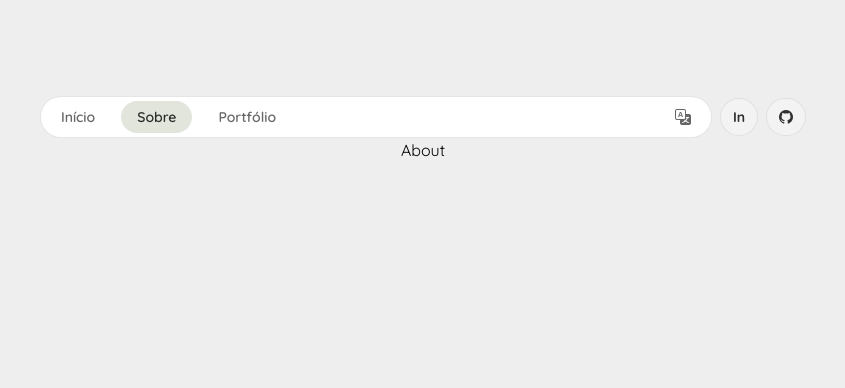
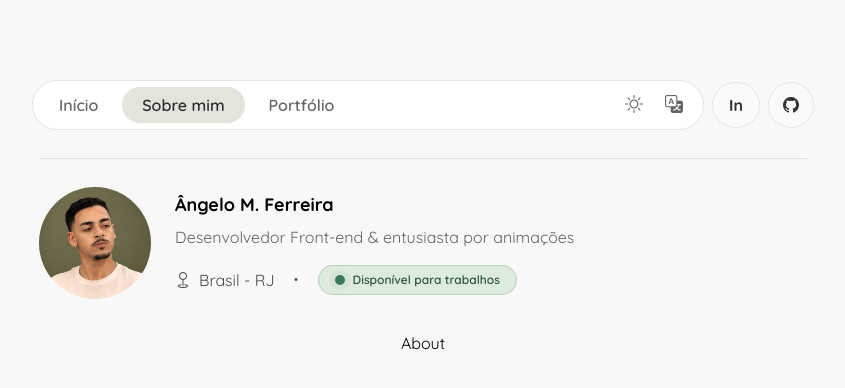
Before and after one commit to devmrqs/devmrqs.com.br, a React (Vite) app: page /about in a window 1280 px wide. Shown: the top 388 px of the page, without its empty margins (217-1062 px from the left). Built offline with nearby package versions, Linux system fonts and the light colour scheme.

Commit message:
🎨 style: ajuste parâmetros do Header e Navbar

```diff
--- a/src/App.jsx
+++ b/src/App.jsx
@@ -6,11 +6,15 @@ import Home from "./pages/Home";
 import About from "./pages/About";
 import Portfolio from "./pages/Portfolio";
 import Navbar from "./components/Navbar";
+import Header from "./components/Header";
 
 function App() {
   return (
     <div className="flex flex-col justify-center items-center">
       <Navbar />
+      <div className="flex justify-start w-3xl">
+        <Header />
+      </div>
       <Routes>
         <Route path="/" element={<Home />} />
         <Route path="/about" element={<About />} />
--- a/src/components/Header.jsx
+++ b/src/components/Header.jsx
@@ -2,17 +2,33 @@ import perfil from "../assets/perfil.png";
 
 const Header = () => {
   return (
-    <div className="select-none flex flex-row justify-start">
+    <div className="flex flex-row justify-start w-3xl mb-8 select-none">
       <img
         src={perfil}
         alt=""
-        className="rounded-full select-none h-auto w-25"
+        className="rounded-full select-none h-auto w-28"
       />
-      <div className="flex flex-col ml-7 justify-center">
-        <h3 className="font-bold text-base mb-1">Ângelo M. Ferreira</h3>
-        <p className="font-normal text-sm text-[rgba(0,0,0,0.6)]">
+      <div className="flex flex-col ml-6 justify-center">
+        <h3 className="font-bold text-lg mb-1.5 select-text">
+          Ângelo M. Ferreira
+        </h3>
+        <p className="font-normal text-base text-[rgba(0,0,0,0.6)] select-text">
           Desenvolvedor Front-end & entusiasta por animações
         </p>
+        <div className="flex justify-start mt-4 items-center select-none">
+          <i className="bi bi-geo mr-2 text-base text-[rgba(0,0,0,0.7)]"></i>
+          <p className="text-[rgba(0,0,0,0.7)] text-base">Brasil - RJ</p>
+          <i className="bi bi-circle-fill text-[3px] text-[rgba(0,0,0,0.7)] ml-5 mr-5"></i>
+          <div className="bg-[rgba(116,187,113,0.2)] hover:bg-[rgba(127,187,125,0.35)] flex items-center justify-center gap-2 py-1.5 px-4 rounded-full border-[0.5px] border-[rgb(44,85,62,0.2)] duration-500">
+            <span className="relative flex h-2.5 w-2.5">
+              <span className="animate-ping absolute h-full w-full rounded-full bg-[rgb(62,121,87)] opacity-75"></span>
+              <span className="relative rounded-full h-2.5 w-2.5 bg-[rgb(62,121,87)]"></span>
+            </span>
+            <p className="text-xs text-[rgb(44,85,62)] font-semibold">
+              Disponível para trabalhos
+            </p>
+          </div>
+        </div>
       </div>
     </div>
   );
--- a/src/components/Navbar.jsx
+++ b/src/components/Navbar.jsx
@@ -1,42 +1,50 @@
 import { NavLink } from "react-router-dom";
+import LanguageSwitcher from "./LanguageSwitcher";
+import ThemeSwitcher from "./ThemeSwitcher";
 
 const Navbar = () => {
   const linkClasses = ({ isActive }) =>
     isActive
-      ? "bg-[rgb(135,150,118,0.25)] px-4 py-1.5 -my-1.5 rounded-full duration-500 text-[rgba(0,0,0,0.8)]"
-      : "px-2.5 py-1.5 -my-1.5 rounded-full hover:text-[rgba(0,0,0,0.8)] duration-500";
+      ? "bg-[rgb(135,150,118,0.25)] px-5 py-1.5 -my-2 rounded-full duration-500 text-[rgba(0,0,0,0.8)]"
+      : "px-3 py-2 -my-2 rounded-full hover:text-[rgba(0,0,0,0.8)] duration-500";
 
   return (
-    <div className="flex flex-row mt-24 justify-between items-center gap-2 select-none">
-      <nav className="bg-white flex justify-between items-center gap-4 rounded-full p-2 w-2xl border-[0.5px] border-[rgba(0,0,0,0.1)] text-[rgba(0,0,0,0.6)]">
-        <div className="flex gap-4 font-semibold ml-0.5 text-sm">
+    <div className="flex flex-col select-none justify-center items-center">
+      <div className="flex flex-row mt-20 justify-between items-center gap-2 select-none mb-7">
+        <nav className="bg-white flex justify-between items-center gap-4 rounded-full p-2.5 w-2xl border-[0.5px] border-[rgba(0,0,0,0.1)] text-[rgba(0,0,0,0.6)]">
+          <div className="flex gap-3 font-semibold ml-1 text-base justify-center items-center">
             <NavLink to="/" className={linkClasses}>
               Início
             </NavLink>
             <NavLink to="/about" className={linkClasses}>
-            Sobre
+              Sobre mim
             </NavLink>
             <NavLink to="/portfolio" className={linkClasses}>
               Portfólio
             </NavLink>
           </div>
-        <i className="bi bi-translate mr-3 text-base hover:text-[rgba(0,0,0,0.8)] hover:scale-110 duration-500"></i>
+          <div className="flex flex-row gap-3">
+            <ThemeSwitcher />
+            <LanguageSwitcher />
+          </div>
         </nav>
         <a
           href="https://www.linkedin.com/in/devmrqs/"
           target="_blank"
           rel="noopener noreferrer"
-        className="bg-[rgba(255,255,255,0.3)] px-3 py-2 border-[0.5px] border-[rgba(0,0,0,0.08)] text-[rgb(0,0,0,0.8)] text-sm rounded-full hover:scale-110 hover:bg-white duration-500 font-bold"
+          className="bg-[rgba(255,255,255,0.3)] px-4 py-2.5 border-[0.5px] border-[rgba(0,0,0,0.08)] text-[rgb(0,0,0,0.8)] text-base rounded-full hover:scale-110 hover:bg-white duration-500 font-bold"
         >
           In
         </a>
         <a
-        className="bi bi-github bg-[rgba(255,255,255,0.3)] px-3 py-2 border-[0.5px] border-[rgba(0,0,0,0.08)] text-[rgb(0,0,0,0.8)] text-sm rounded-full hover:scale-110 hover:bg-white duration-500 font-bold"
+          className="bi bi-github bg-[rgba(255,255,255,0.3)] px-3.5 py-2.5 border-[0.5px] border-[rgba(0,0,0,0.08)] text-[rgb(0,0,0,0.8)] text-base rounded-full hover:scale-110 hover:bg-white duration-500 font-bold"
           href="https://github.com/devmrqs"
           target="_blank"
           rel="noopener noreferrer"
         ></a>
       </div>
+      <div className="h-px bg-[rgba(0,0,0,0.1)] w-3xl mb-7"></div>
+    </div>
   );
 };
 
--- a/src/index.css
+++ b/src/index.css
@@ -1,11 +1,18 @@
 @import "tailwindcss";
 @import "bootstrap-icons/font/bootstrap-icons.css";
+
+@custom-variant dark (&:where(.dark, .dark *));
 
 @theme {
   --font-sans: "Quicksand", sans-serif;
 }
 
+::selection {
+  background-color: #1d1d1d;
+  color: white;
+}
+
 body {
   font-family: var(--font-sans);
-  background-color: rgb(238, 238, 238);
+  background-color: rgb(248, 248, 248);
 }
```
Lines whose indentation alone changed are shown as unchanged.
